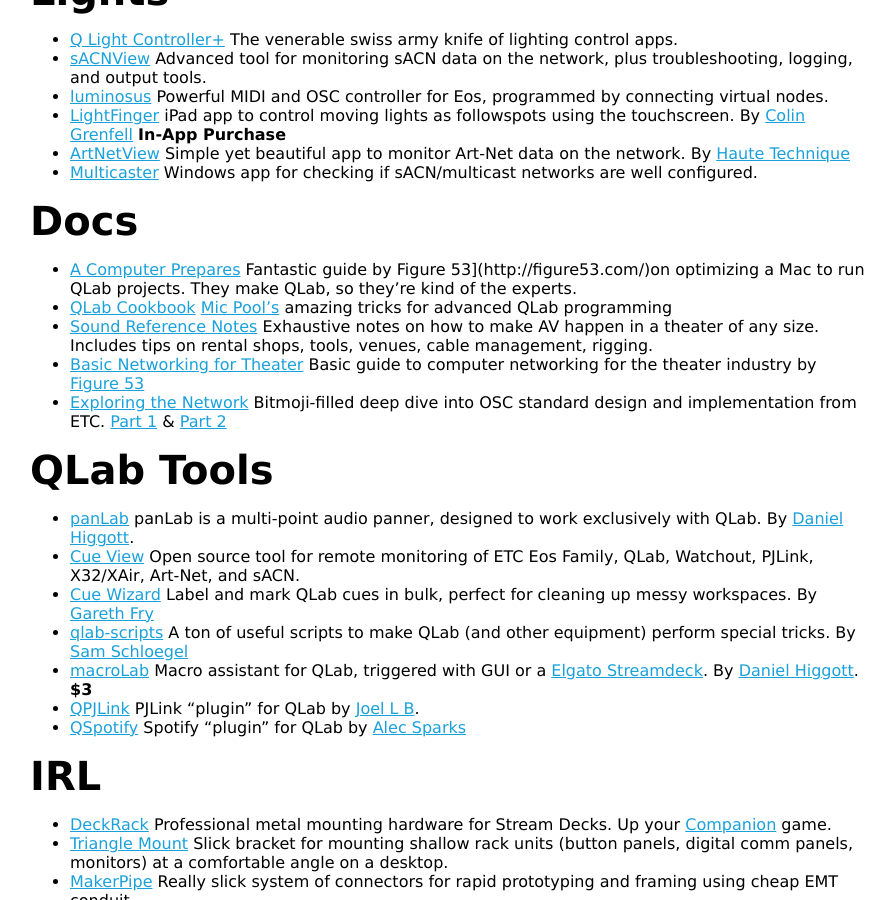
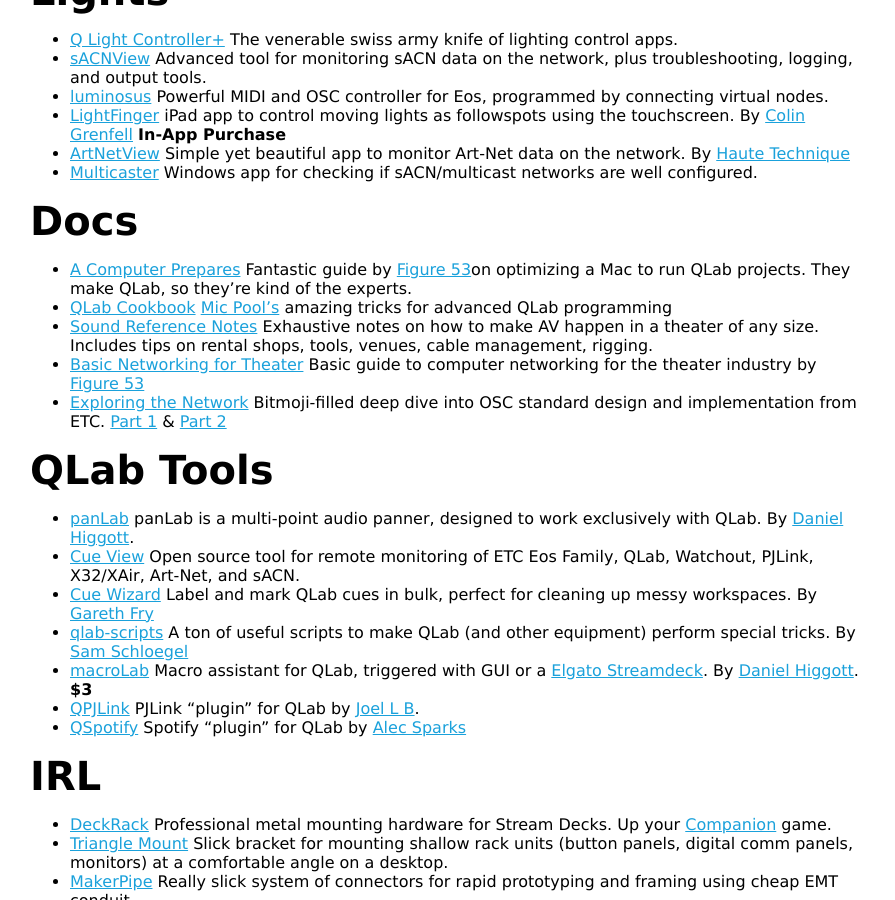
Before and after one commit to stagehacks/stagehacksdotcom, a Jekyll site: the page built from index.md, in a window 1280 px wide and 900 px high, scrolled down 2456 px. Shown: the whole window, without its empty margins (190-1085 px from the left). Built offline with Jekyll 4.4.1, drawn with Linux system fonts in a browser that asks for light colours; our own code applies the rules of GitHub Pages for plain Markdown files.

Commit message:
Update index.md

```diff
--- a/index.md
+++ b/index.md
@@ -73,7 +73,7 @@
 - [Multicaster](https://singularity-uk.com/product/multicaster/) Windows app for checking if sACN/multicast networks are well configured.
 
 # Docs
-- [A Computer Prepares](https://qlab.app/docs/v5/general/preparing-your-mac/) Fantastic guide by Figure 53](http://figure53.com/)on optimizing a Mac to run QLab projects. They make QLab, so they're kind of the experts.
+- [A Computer Prepares](https://qlab.app/docs/v5/general/preparing-your-mac/) Fantastic guide by [Figure 53](http://figure53.com/)on optimizing a Mac to run QLab projects. They make QLab, so they're kind of the experts.
 - [QLab Cookbook](https://qlabcookbook.com/) [Mic Pool's](https://micpool.com/) amazing tricks for advanced QLab programming
 - [Sound Reference Notes](http://soundreferencenotes.com/) Exhaustive notes on how to make AV happen in a theater of any size. Includes tips on rental shops, tools, venues, cable management, rigging.
 - [Basic Networking for Theater](http://figure53.com/docs/qlab/v4/how-to/networking/) Basic guide to computer networking for the theater industry by [Figure 53](http://figure53.com/)
```
